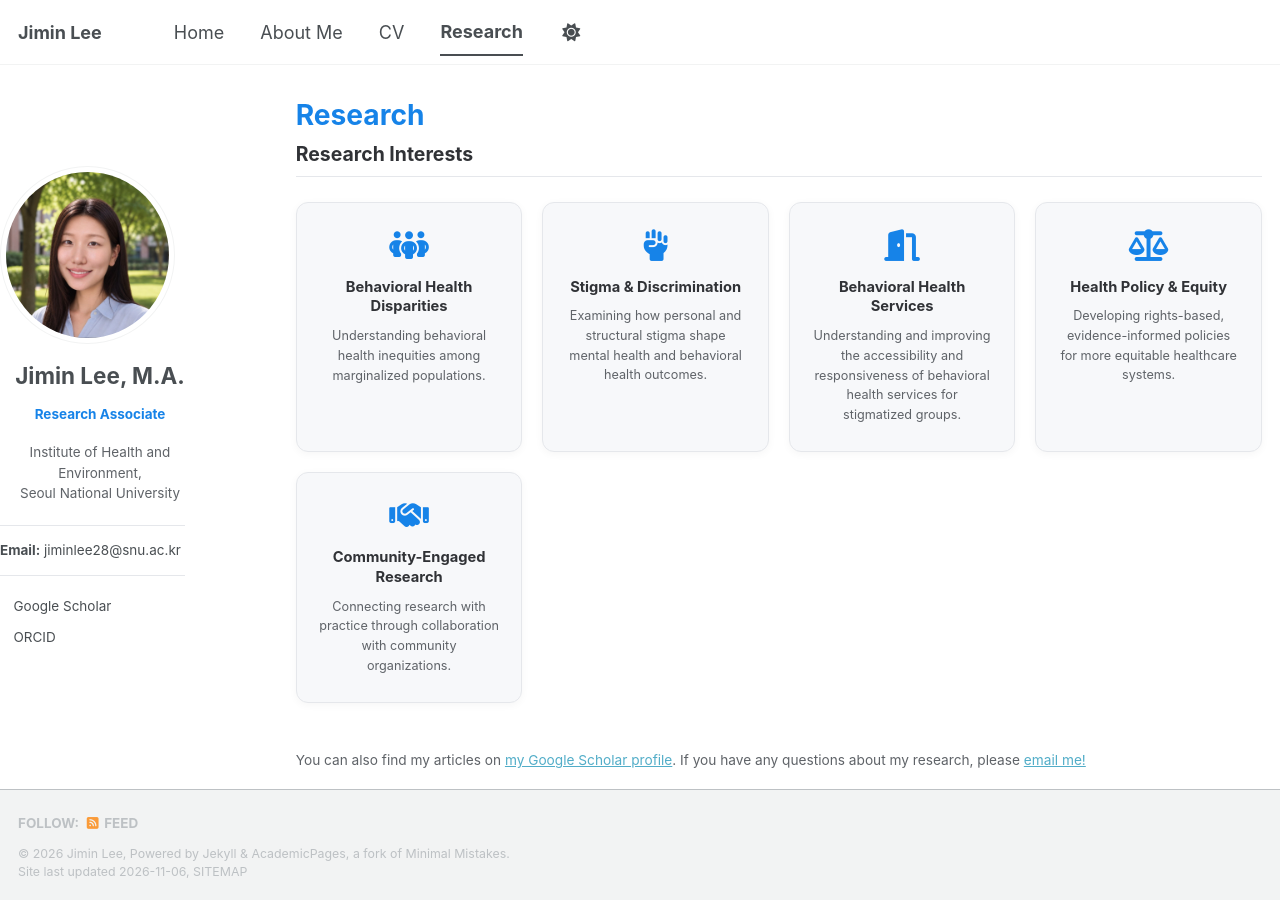
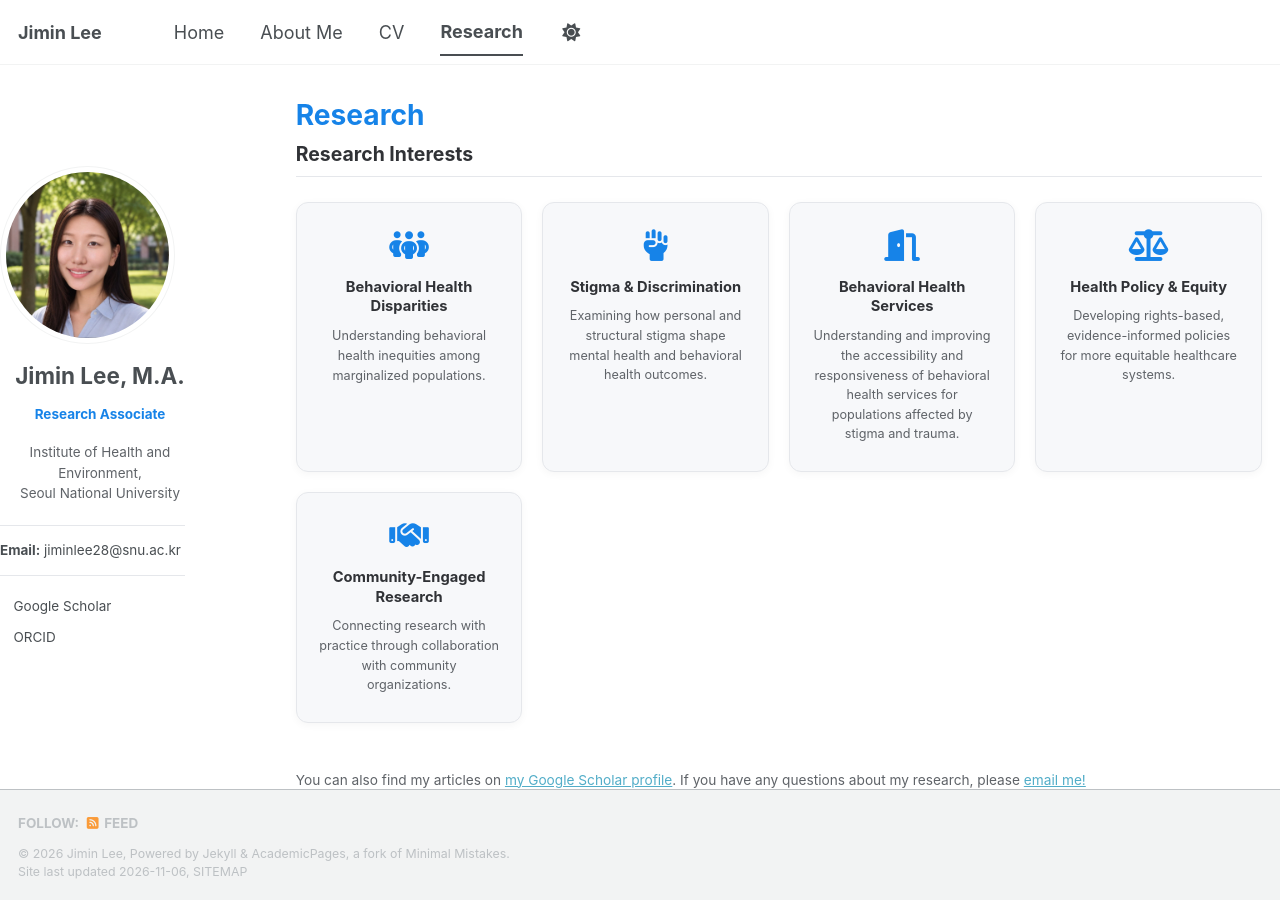
Before and after one commit to jiminlee-research/jiminlee-research.github.io, a Jekyll site: the page built from _pages/publications.html, in a window 1280 px wide and 900 px high. Built offline with Jekyll 4.4.1, drawn with Linux system fonts in a browser that asks for light colours; a style sheet for code colours, icons or effects is not loaded.

Commit message:
Use person-centered wording on services card
Co-Authored-By: Claude Opus 5.5 <noreply@anthropic.com>
Claude-Session: https://claude.ai/code/session_01PcjxNfDHwsJtJ6agebrJHV

```diff
--- a/_pages/publications.html
+++ b/_pages/publications.html
@@ -58,7 +58,7 @@ author_profile: true
 <div class="ri-grid">
   <div class="ri-card"><i class="fa-solid fa-people-group" aria-hidden="true"></i><h3>Behavioral Health Disparities</h3><p>Understanding behavioral health inequities among marginalized populations.</p></div>
   <div class="ri-card"><i class="fa-solid fa-hand-fist" aria-hidden="true"></i><h3>Stigma &amp; Discrimination</h3><p>Examining how personal and structural stigma shape mental health and behavioral health outcomes.</p></div>
-  <div class="ri-card"><i class="fa-solid fa-door-open" aria-hidden="true"></i><h3>Behavioral Health Services</h3><p>Understanding and improving the accessibility and responsiveness of behavioral health services for stigmatized groups.</p></div>
+  <div class="ri-card"><i class="fa-solid fa-door-open" aria-hidden="true"></i><h3>Behavioral Health Services</h3><p>Understanding and improving the accessibility and responsiveness of behavioral health services for populations affected by stigma and trauma.</p></div>
   <div class="ri-card"><i class="fa-solid fa-scale-balanced" aria-hidden="true"></i><h3>Health Policy &amp; Equity</h3><p>Developing rights-based, evidence-informed policies for more equitable healthcare systems.</p></div>
   <div class="ri-card"><i class="fa-solid fa-handshake" aria-hidden="true"></i><h3>Community-Engaged Research</h3><p>Connecting research with practice through collaboration with community organizations.</p></div>
 </div>
```
